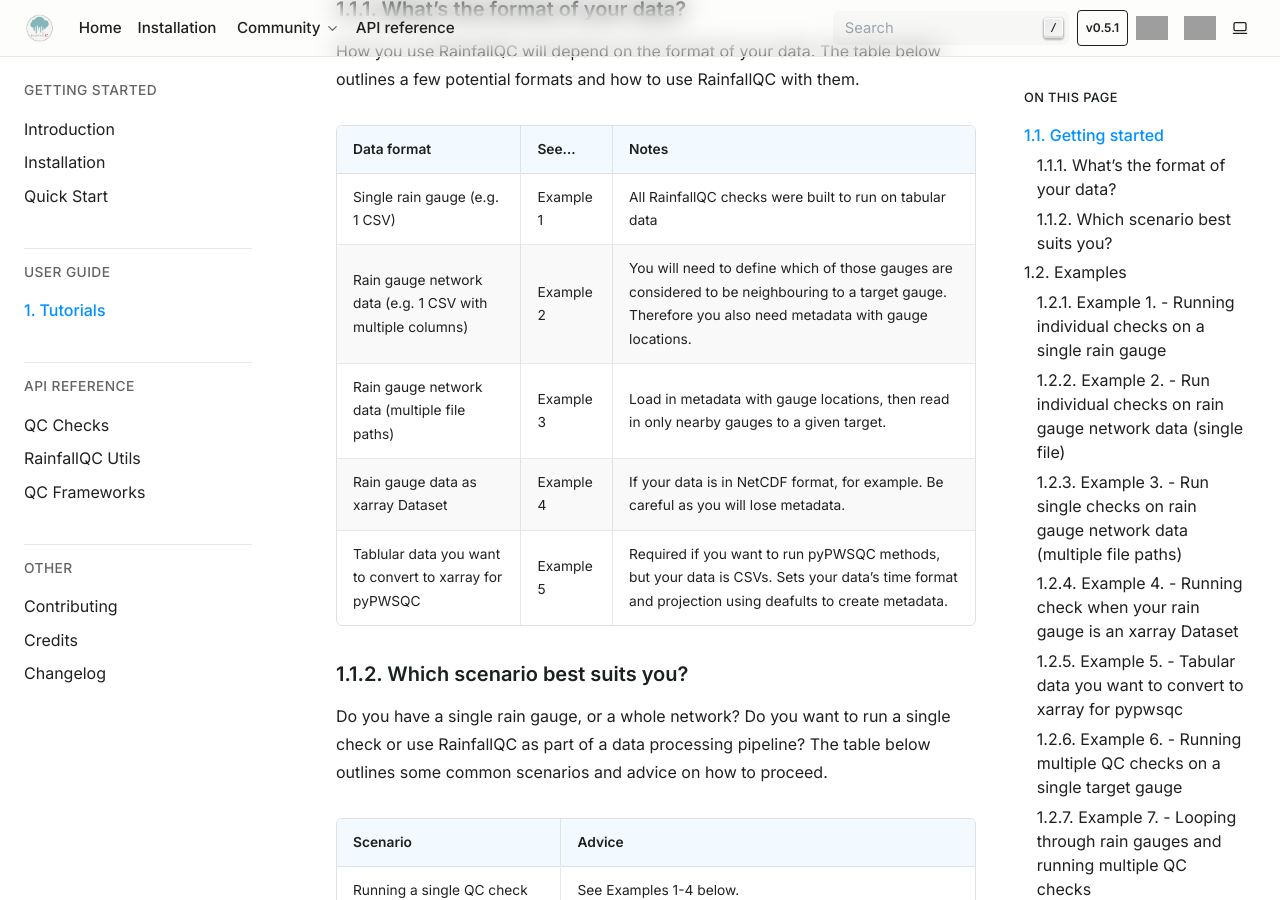
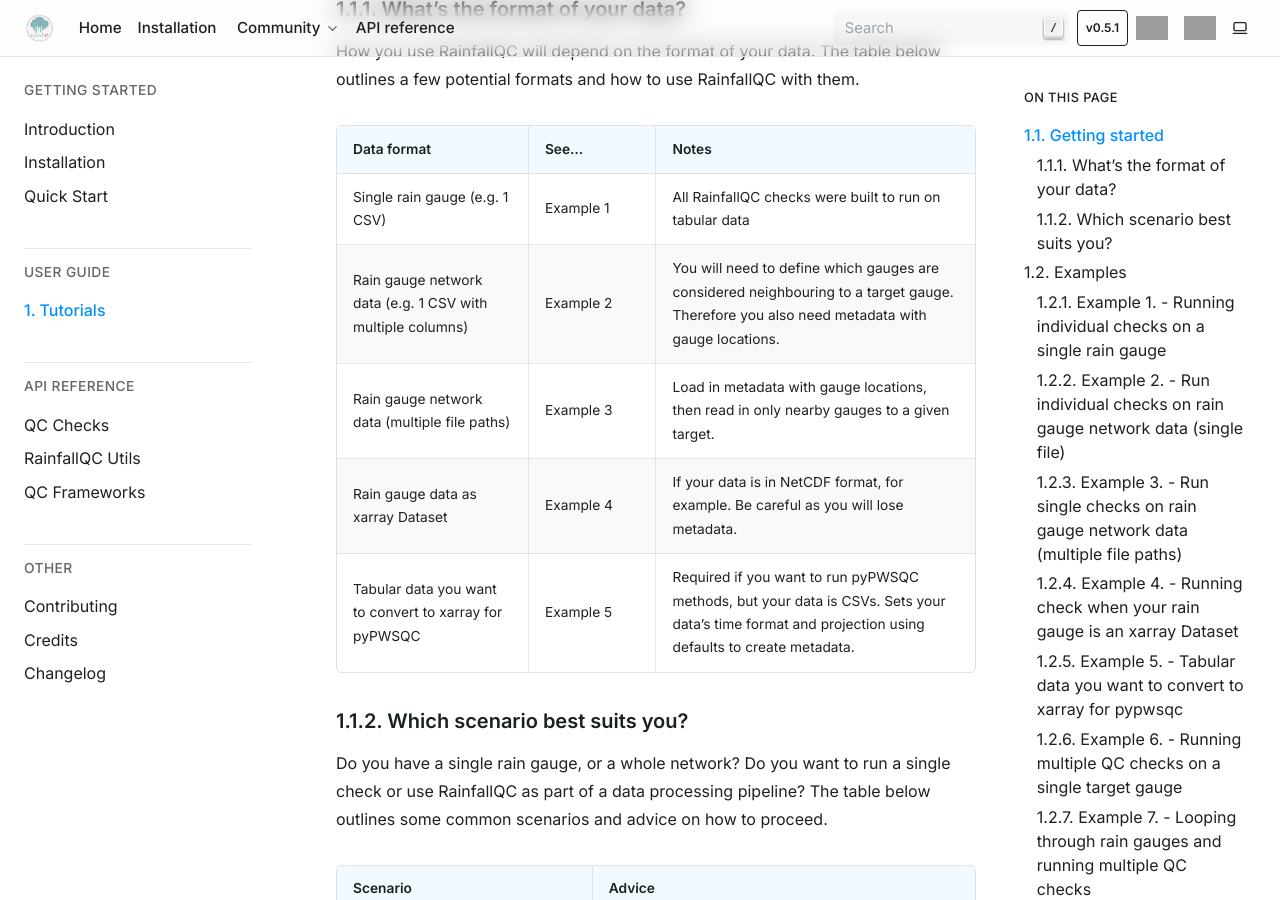
Before and after one commit to NERC-CEH/RainfallQC, a Sphinx documentation site: the page built from docs/source/tutorials/tutorials.rst, in a window 1280 px wide and 900 px high, scrolled down 791 px. Built offline with Sphinx 7.4.7, drawn with Linux system fonts in a browser that asks for light colours; grey boxes are pictures that could not be loaded.

Commit message:
fix tables

```diff
--- a/docs/source/tutorials/tutorials.rst
+++ b/docs/source/tutorials/tutorials.rst
@@ -24,46 +24,48 @@
 -------------------------------
 How you use RainfallQC will depend on the format of your data. The table below outlines a few potential formats and how to use RainfallQC with them.
 
-+--------------------------------------------+--------------+--------------------------------------------------------------+
-| Data format                                | See...       | Notes                                                        |
-+============================================+==============+==============================================================+
-| Single rain gauge (e.g. 1 CSV)             | Example 1    | All RainfallQC checks were built to run on tabular data      |
-+--------------------------------------------+--------------+--------------------------------------------------------------+
-| Rain gauge network data (e.g. 1 CSV        | Example 2    | You will need to define which of those gauges are considered |
-| with multiple columns)                     |              | to be neighbouring to a target gauge. Therefore you also     |
-|                                            |              | need metadata with gauge locations.                          |
-+--------------------------------------------+--------------+--------------------------------------------------------------+
-| Rain gauge network data (multiple file     | Example 3    | Load in metadata with gauge locations, then read in only     |
-| paths)                                     |              | nearby gauges to a given target.                             |
-+--------------------------------------------+--------------+--------------------------------------------------------------+
-| Rain gauge data as xarray Dataset          | Example 4    | If your data is in NetCDF format, for example. Be careful as |
-|                                            |              | you will lose metadata.                                      |
-+--------------------------------------------+--------------+--------------------------------------------------------------+
-| Tablular data you want to convert to       | Example 5    | Required if you want to run pyPWSQC methods, but your data   |
-| xarray for pyPWSQC                         |              | is CSVs. Sets your data's time format and projection using   |
-|                                            |              | deafults to create metadata.                                 |
-+--------------------------------------------+--------------+--------------------------------------------------------------+
+.. list-table::
+   :header-rows: 1
+   :widths: 30 20 50
 
+   * - Data format
+     - See...
+     - Notes
+   * - Single rain gauge (e.g. 1 CSV)
+     - Example 1
+     - All RainfallQC checks were built to run on tabular data
+   * - Rain gauge network data (e.g. 1 CSV with multiple columns)
+     - Example 2
+     - You will need to define which gauges are considered neighbouring to a target gauge. Therefore you also need metadata with gauge locations.
+   * - Rain gauge network data (multiple file paths)
+     - Example 3
+     - Load in metadata with gauge locations, then read in only nearby gauges to a given target.
+   * - Rain gauge data as xarray Dataset
+     - Example 4
+     - If your data is in NetCDF format, for example. Be careful as you will lose metadata.
+   * - Tabular data you want to convert to xarray for pyPWSQC
+     - Example 5
+     - Required if you want to run pyPWSQC methods, but your data is CSVs. Sets your data's time format and projection using defaults to create metadata.
 
 Which scenario best suits you?
 ------------------------------
 Do you have a single rain gauge, or a whole network? Do you want to run a single check or use RainfallQC as part of a data processing pipeline?
 The table below outlines some common scenarios and advice on how to proceed.
 
-+---------------------------------------------------+--------------------------------------------------------------+
-| Scenario                                          | Advice                                                       |
-+===================================================+==============================================================+
-| Running a single QC check                         | See Examples 1-4 below.                                      |
-+---------------------------------------------------+--------------------------------------------------------------+
-| Running multiple QC checks on a single gauge      | Use the `.apply_qc_framework()` method. See Example 6 below. |
-+---------------------------------------------------+--------------------------------------------------------------+
-| Running multiple QC checks on multiple gauges     | Use the `.apply_qc_framework()` method in a loop and store   |
-|                                                   | a summary. See Example 7 below.                              |
-+---------------------------------------------------+--------------------------------------------------------------+
-| Defining your own sensitivity analysis            | You will need to create your own qc_framework specs. See     |
-|                                                   | Example 8 below.                                             |
-+---------------------------------------------------+--------------------------------------------------------------+
+.. list-table::
+   :header-rows: 1
+   :widths: 40 60
 
+   * - Scenario
+     - Advice
+   * - Running a single QC check
+     - See Examples 1-4 below.
+   * - Running multiple QC checks on a single gauge
+     - Use the `.apply_qc_framework()` method. See Example 6 below.
+   * - Running multiple QC checks on multiple gauges
+     - Use the `.apply_qc_framework()` method in a loop and store a summary. See Example 7 below.
+   * - Defining your own sensitivity analysis
+     - You will need to create your own qc_framework specs. See Example 8 below.
 
 Examples
 ========
@@ -72,26 +74,16 @@
 -------------------------------------------------------------
 Let's say you have data for a single rain gauge stored in "hourly_rain_gauge_data.csv" which looks like this:
 
-.. table:: Example data 1. Single rain gauge
-    :widths: auto
-    :align: center
+.. csv-table:: Example data 1. Single rain gauge
+   :header: time, rain_mm
+   :widths: 3, 2
 
-    +---------------------+---------+
-    | time                | rain_mm |
-    +=====================+=========+
-    | 2020-01-01 00:00    | 0.0     |
-    +---------------------+---------+
-    | 2020-01-01 01:00    | 0.1     |
-    +---------------------+---------+
-    | 2020-01-01 02:00    | 0.0     |
-    +---------------------+---------+
-    | 2020-01-01 03:00    | 105.0   |
-    +---------------------+---------+
-    | 2020-01-01 04:00    | 0.6     |
-    +---------------------+---------+
-    | ...                 | ...     |
-    +---------------------+---------+
-
+   2020-01-01 00:00, 0.0
+   2020-01-01 01:00, 0.1
+   2020-01-01 02:00, 0.0
+   2020-01-01 03:00, 105.0
+   2020-01-01 04:00, 0.6
+   ...
 
 For the majority of the checks in RainfallQC, you can load in your data using `polars <https://pola-rs.github.io/polars-book/>`_ and run the checks directly.
 Below, we run 2 example QC checks:
```
